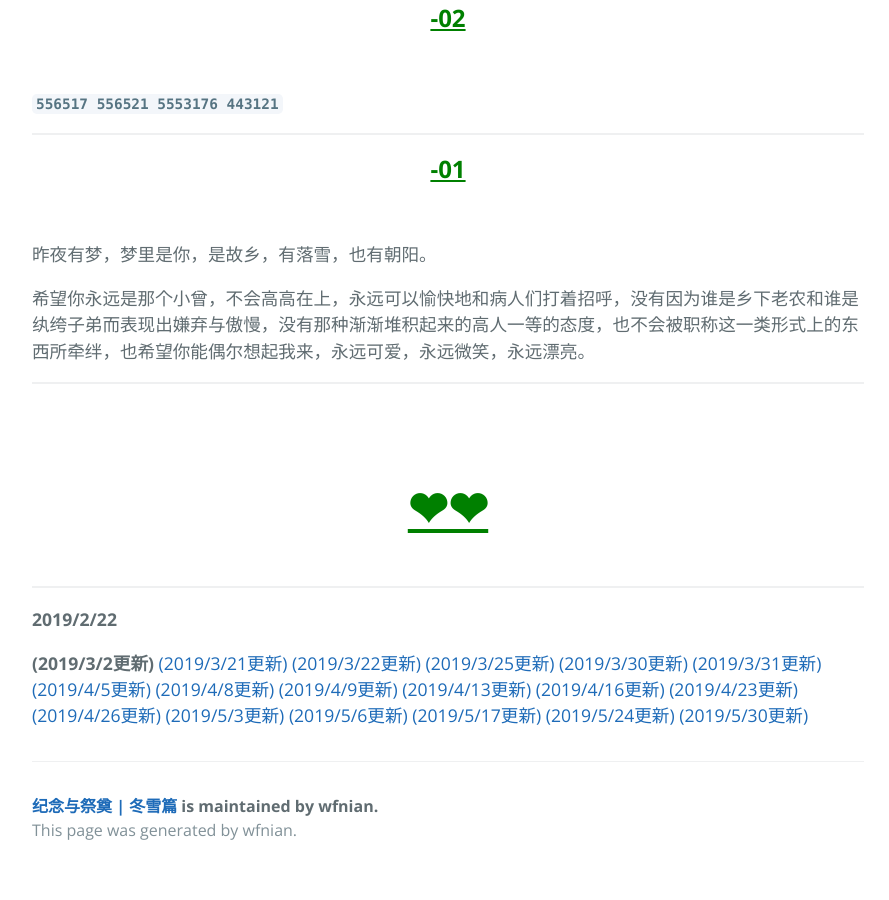
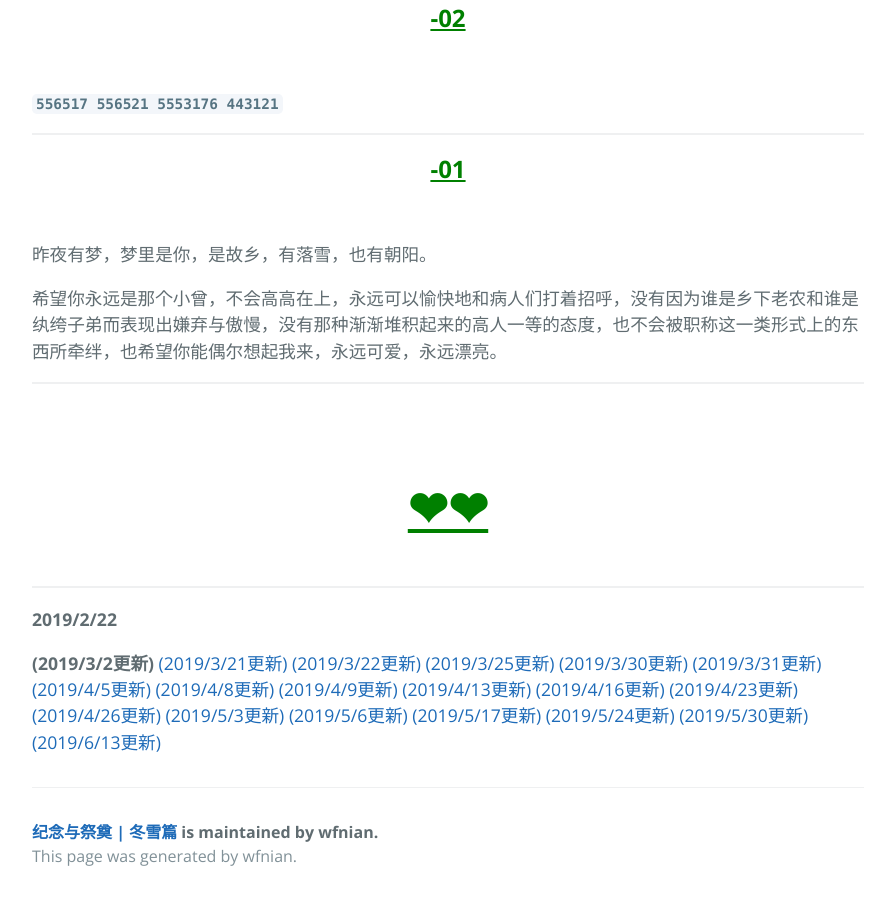
Before and after one commit to wfnian6/wfnian.github.io, a Jekyll site: the page built from _posts/2019-04-30-.md, in a window 1280 px wide and 900 px high, scrolled down 8507 px. Shown: the whole window, without its empty margins (192-1081 px from the left). Built offline with Jekyll 4.4.1, drawn with Linux system fonts in a browser that asks for light colours; our own code applies the rules of GitHub Pages for plain Markdown files; comment, search, counter and statistics services are not loaded; before the commit the page ends 9381 px from its top, so only the background shows below that; some of the changed text lies outside the part shown.

Commit message:
Update 2019-04-30-.md

```diff
--- a/_posts/2019-04-30-.md
+++ b/_posts/2019-04-30-.md
@@ -4,7 +4,7 @@
 <font size="4">"他们说：不如意事常八九"</font>
 </b>
 <br>
-<a href="">(2019/5/30更新)</a>
+<a href="">(2019/6/13更新)</a>
 
 </center>
 
@@ -670,7 +670,7 @@
 
 昨夜有梦，梦里是你，是故乡，有落雪，也有朝阳。
 
-希望你永远是那个小曾，不会高高在上，永远可以愉快地和病人们打着招呼，没有因为谁是乡下老农和谁是纨绔子弟而表现出嫌弃与傲慢，没有那种渐渐堆积起来的高人一等的态度，也不会被职称这一类形式上的东西所牵绊，也希望你能偶尔想起我来，永远可爱，永远微笑，永远漂亮。
+希望你永远是那个小曾，不会高高在上，永远可以愉快地和病人们打着招呼，没有因为谁是乡下老农和谁是纨绔子弟而表现出嫌弃与傲慢，没有那种渐渐堆积起来的高人一等的态度，也不会被职称这一类形式上的东西所牵绊，也希望你能偶尔想起我来，永远可爱，永远漂亮。
 
 
 ---
@@ -714,3 +714,4 @@
 [(2019/5/17更新)]()
 [(2019/5/24更新)]()
 [(2019/5/30更新)]()
+[(2019/6/13更新)]()
```
